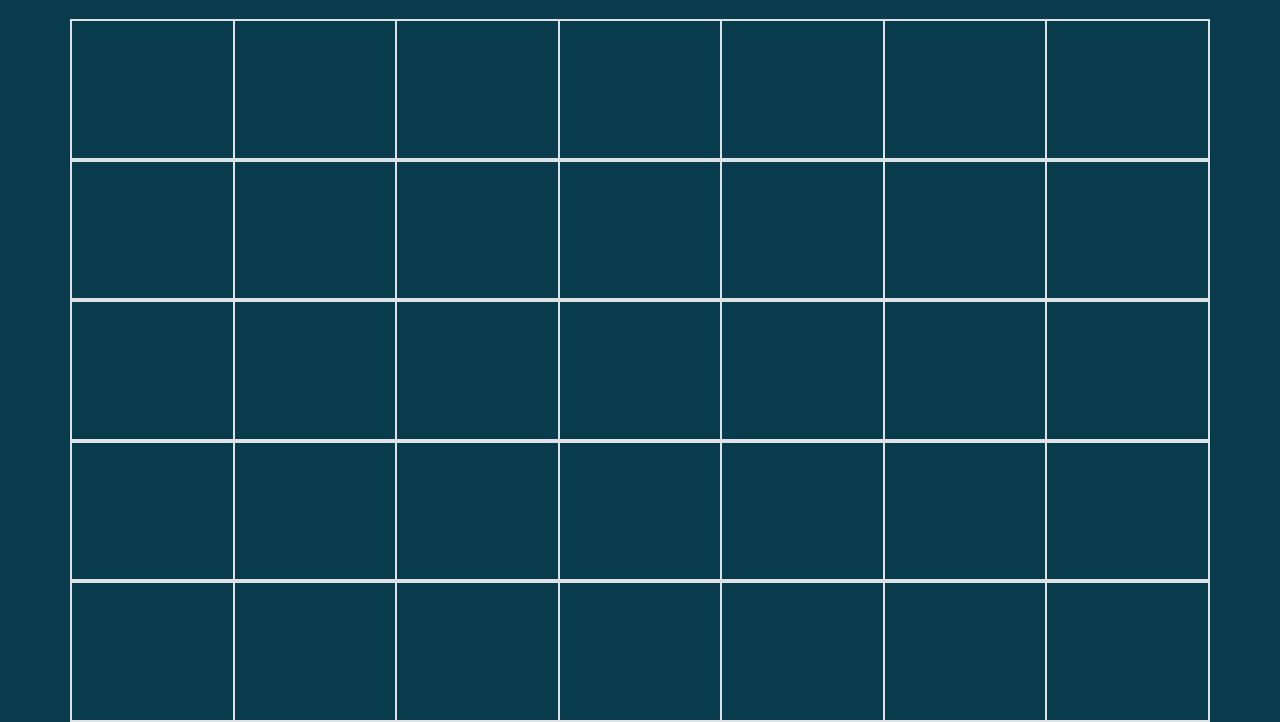
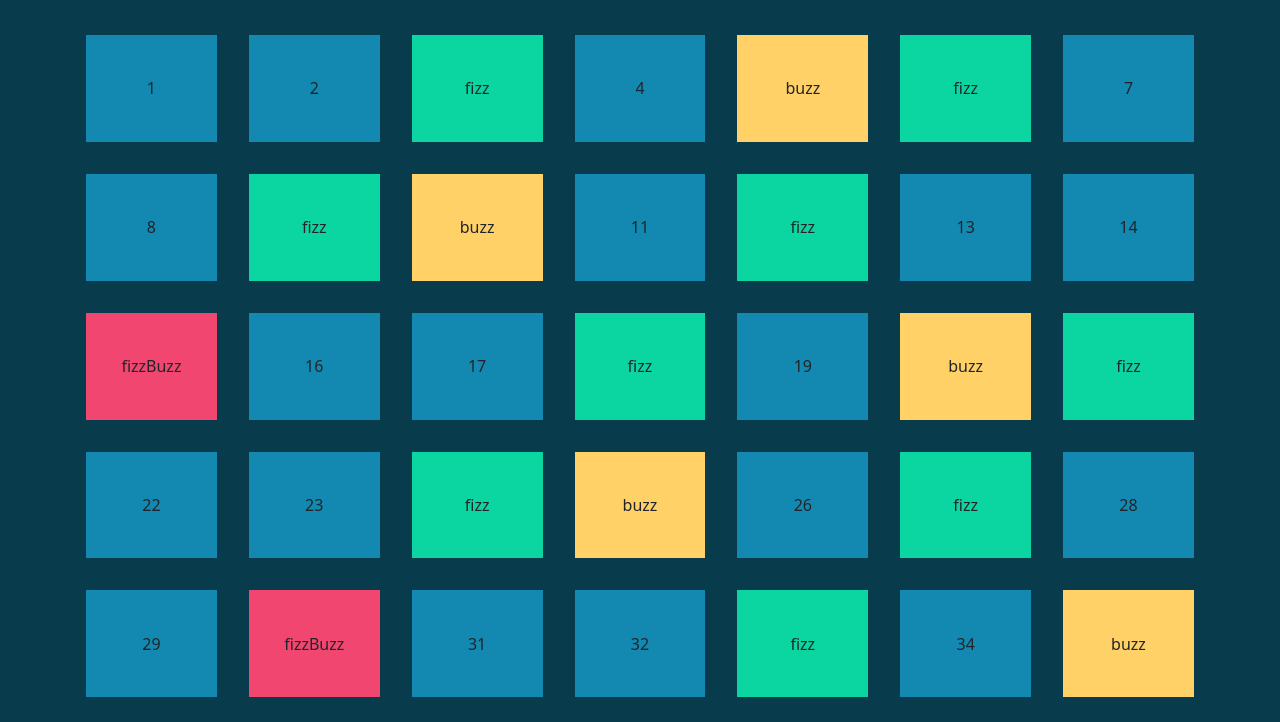
Before and after one commit to mariaacanfora/js-fizzbuzzdom, a plain HTML site: page index.html in a window 1280 px wide. Shown: the part 69-791 px from the top of the page. Drawn offline with nearby package versions, Linux system fonts and the light colour scheme.

Commit message:
Added class row-cols-7 in css file; completed for cycle with if conditions on 3 multiples of 3, 5 and 3&&5

```diff
--- a/css/style.css
+++ b/css/style.css
@@ -3,3 +3,8 @@
     padding: 0;
     box-sizing: border-box;
 }
+
+.row-cols-7>* {
+    flex: 0 0 auto;
+    width: calc(100% / 7 - 2rem);
+}
--- a/js/script.js
+++ b/js/script.js
@@ -11,24 +11,28 @@ const containerScacchiera = document.getElementById("container-scacchiera");
 console.log(containerScacchiera);
 
 
-/* for (i=1; i<=7; i++) {
+let row = document.createElement("div");
+row.classList.add('row', 'row-cols-7');
+row.style.height = "500px";
+containerScacchiera.append(row);
+
+for (i = 1; i <= 100; i++) {
     let col = document.createElement("div");
-    col.classList.add("col");
-    row.append(col)
-}
- */
+    col.classList.add("col", "m-3", "ratio", "ratio-1x1", "justify-content-center", "d-flex", "align-items-center");
+    let textContent= col.textContent = i;
+    let bgColor = "#1389b2";
 
-for (i = 1; i <= Math.ceil(100 / 7); i++) {
-    let row = document.createElement("div");
-    row.classList.add("row", "border");
-    containerScacchiera.append(row);
-
-
-    for (j = 1; j<=7; j++) {
-        let col = document.createElement("div");
-        col.classList.add("col", "ratio", "ratio-1x1", "border");
-        row.append(col);
+    if ((i % 3 === 0) && (i % 5 === 0)){
+        bgColor = "#f0466f";
+        col.textContent = "fizzBuzz";
+    } else if (i % 3 === 0) {
+        bgColor = "#0bd6a1";
+        col.textContent = "fizz";
+    } else if (i % 5 === 0){
+        bgColor = "#ffd166";
+        col.textContent = "buzz"
     }
 
-
+    col.style.backgroundColor = bgColor;
+    row.append(col);
 }
```
